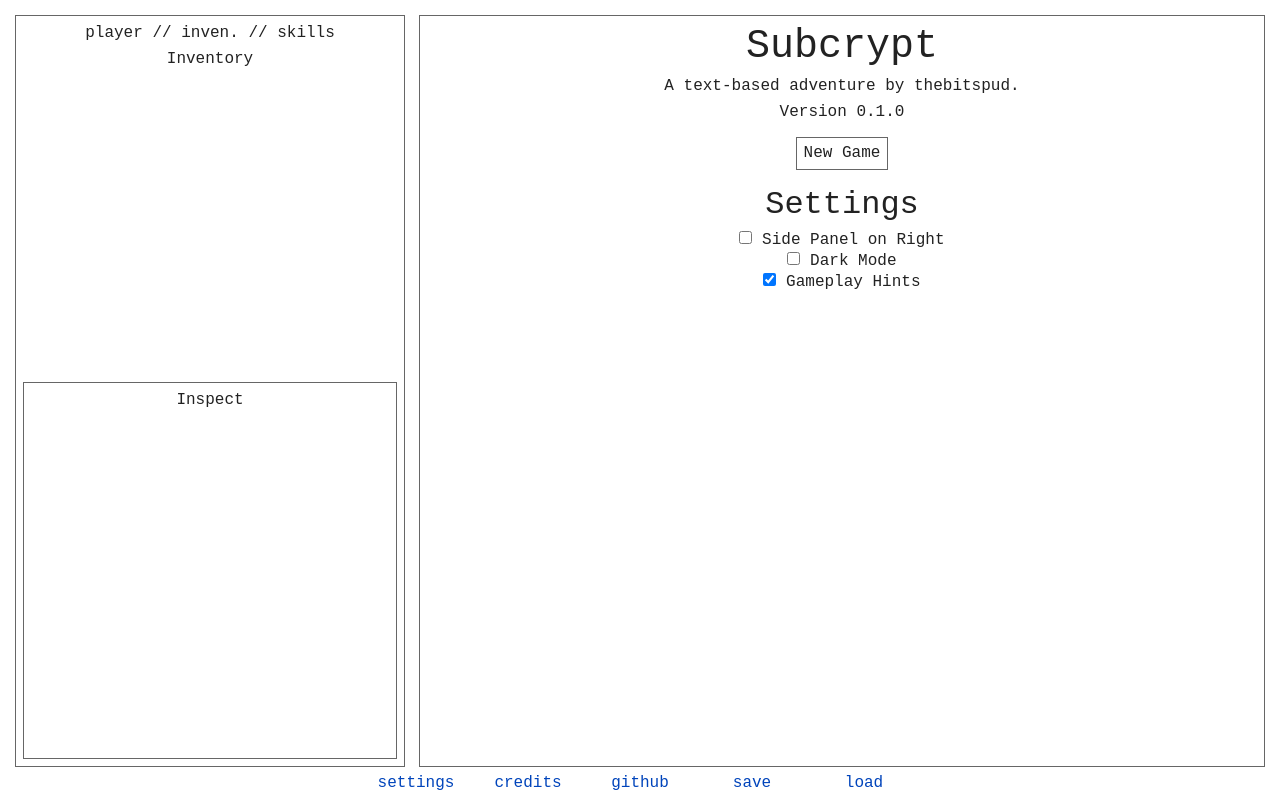
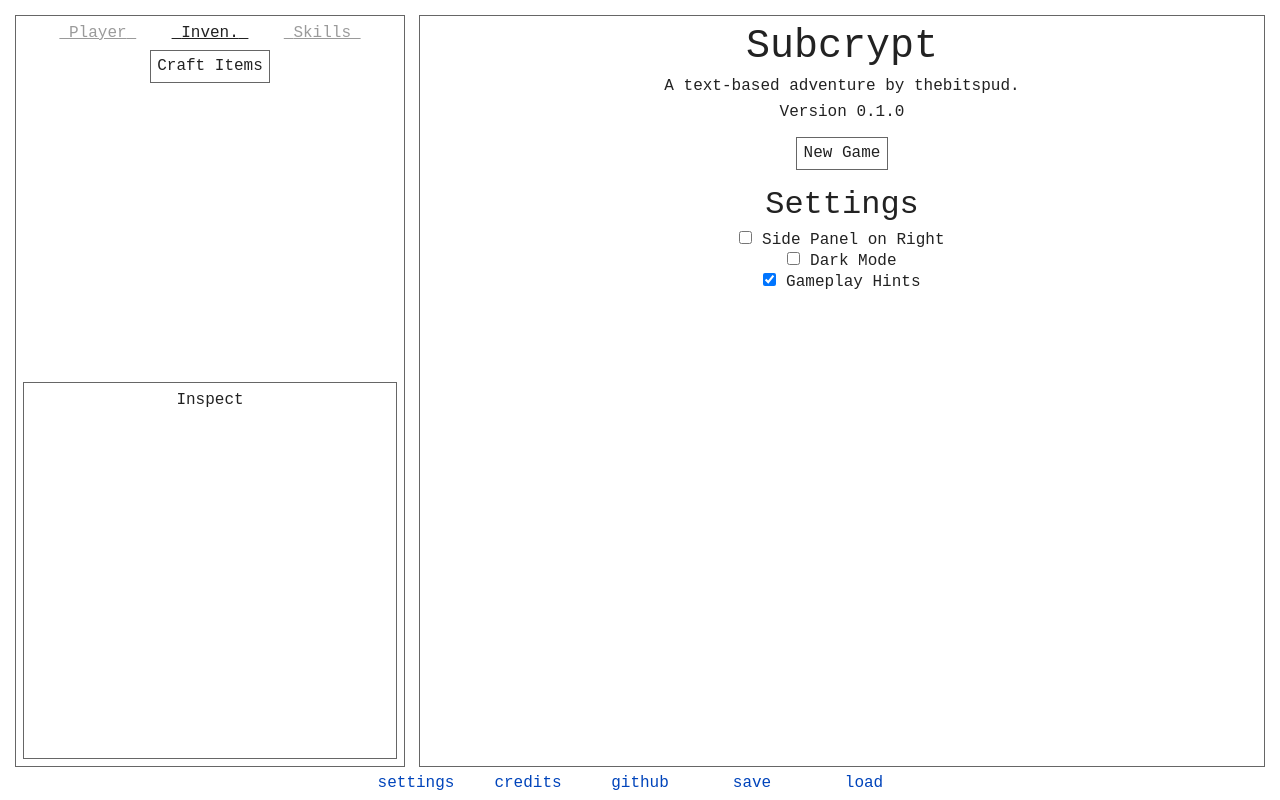
Before and after one commit to thebitspud/subcrypt, a Svelte app: page / in a window 1280 px wide. Built offline with nearby package versions, Linux system fonts and the light colour scheme.

Commit message:
Added script for fully functional inventory
+ inventory display and crafting test (hasheensheen)
+ working tabs on side panel

```diff
--- a/public/styles/inputs.css
+++ b/public/styles/inputs.css
@@ -49,11 +49,11 @@ a {
 a:hover,
 button.text:hover {
   background-color: inherit;
-  opacity: 0.8;
+  opacity: 80%;
 }
 
 a:active,
 button.text:active {
   background-color: inherit;
-  opacity: 0.6;
+  opacity: 60%;
 }
--- a/src/components/containers/SidePanel.svelte
+++ b/src/components/containers/SidePanel.svelte
@@ -1,19 +1,35 @@
 <script lang="ts">
   import Inspect from "../displays/Inspect.svelte";
   import Inventory from "../displays/Inventory.svelte";
-  import PlayerStats from "../displays/PlayerInfo.svelte";
+  import PlayerStats from "../displays/PlayerStats.svelte";
+  import Skills from "../displays/Skills.svelte";
 
-  type SidePanelTabs = "inventory" | "player";
+  type SidePanelTabs = "player" | "inventory" | "skills";
+  const tabList = new Map<SidePanelTabs, string>([
+    ["player", "Player"],
+    ["inventory", "Inven."],
+    ["skills", "Skills"],
+  ]);
   let currentTab: SidePanelTabs = "inventory";
 </script>
 
 <div class="SidePanel">
   <div class="data">
-    <p>player // inven. // skills</p>
+    <div class="Tabs">
+      {#each [...tabList.keys()] as tab}
+        <button
+          class:selected={currentTab === tab}
+          on:click={() => (currentTab = tab)}
+          class="text">&nbsp;{tabList.get(tab)}&nbsp;</button
+        >
+      {/each}
+    </div>
     {#if currentTab === "inventory"}
       <Inventory />
     {:else if currentTab === "player"}
       <PlayerStats />
+    {:else if currentTab === "skills"}
+      <Skills />
     {/if}
   </div>
   <Inspect />
@@ -32,4 +48,27 @@
     flex: 1 0 15rem;
     min-height: 10rem;
   }
+
+  .Tabs {
+    display: flex;
+    flex-flow: row wrap;
+    justify-content: space-evenly;
+    margin-bottom: 0.5rem;
+  }
+
+  .Tabs > button {
+    flex: 0 0 auto;
+    color: var(--main-color);
+    text-decoration: underline;
+    user-select: none;
+    opacity: 100%;
+  }
+
+  button:not(.selected) {
+    opacity: 45%;
+  }
+
+  button:not(.selected):hover {
+    opacity: 65%;
+  }
 </style>
--- a/src/components/displays/Inventory.svelte
+++ b/src/components/displays/Inventory.svelte
@@ -1,7 +1,39 @@
 <script lang="ts">
+  import { playerInventory as inven } from "../../scripts/stores/inventory";
+
+  let disabled = false;
+
+  function hasheensheen() {
+    inven.addItem("raw-iron-ore", 5);
+
+    while (inven.hasItem("raw-iron-ore", 3)) {
+      inven.removeItem("raw-iron-ore", 3);
+      inven.addItem("iron-ingot");
+    }
+
+    if (inven.hasItem("iron-ingot", 4)) {
+      inven.removeItem("iron-ingot", 4);
+      inven.addItem("iron-longsword");
+    }
+
+    if (inven.hasItem("iron-longsword", 5)) {
+      inven.removeItem("iron-longsword", 5);
+      inven.addItem("hasheensheen");
+    }
+
+    if (inven.hasItem("hasheensheen")) disabled = true;
+  }
 </script>
 
-<div class="Inventory">Inventory</div>
+<div class="Inventory">
+  {#each [...$inven] as [id, qty]}
+    <p>{id}{@html qty !== 1 ? ` &times; ${qty}` : ""}</p>
+  {/each}
+
+  {#if !disabled}
+    <button on:click={hasheensheen}>Craft Items</button>
+  {/if}
+</div>
 
 <style>
 </style>
--- /dev/null
+++ b/src/components/displays/Skills.svelte
@@ -0,0 +1,7 @@
+<script lang="ts">
+</script>
+
+<div class="Skills">Skills</div>
+
+<style>
+</style>
--- /dev/null
+++ b/src/scripts/stores/inventory.ts
@@ -0,0 +1,86 @@
+import { writable } from "svelte/store";
+
+function createInventory() {
+  const { subscribe, update } = writable(new Map<string, number>());
+
+  /**
+   * Adds the specified item to the player's inventory
+   * @param id the identifier of the item to be added
+   * @param qty (optional, default: 1) the quantity of the given item to add
+   */
+  function addItem(id: string, qty?: number) {
+    const addCount = qty ?? 1;
+    if (addCount <= 0) {
+      // Converting negative quantity requests to item removal
+      removeItem(id, -addCount);
+    } else {
+      update((i) => {
+        // x ?? y is shorthand for x ? x : y
+        i.set(id, (i.get(id) ?? 0) + addCount);
+
+        return i;
+      });
+    }
+  }
+
+  /**
+   * If possible, removes the specified item from the player's inventory
+   * @param id the identifier of the item to be removed
+   * @param qty (optional, default: all) the quantity of the given item to remove
+   */
+  function removeItem(id: string, qty?: number) {
+    const removeCount = qty ?? 1;
+    if (removeCount <= 0) {
+      // Converting negative quantity requests to item addition
+      addItem(id, -removeCount);
+    } else {
+      update((i) => {
+        if (!qty || removeCount >= (i.get(id) ?? 0)) {
+          // If quantity is left as default (all) OR the specified quantity to remove exceeds the
+          // number in the player's current inventory, delete the entry itself
+          i.delete(id);
+        } else i.set(id, (i.get(id) ?? 0) - removeCount);
+
+        return i;
+      });
+    }
+  }
+
+  /**
+   * Checks if the player has the specified item in their inventory
+   * @param id the identifier of the item to check for
+   * @param qty (optional, default: 1) the quantity of the given item in the player's inventory
+   * required for the query to return true
+   */
+  function hasItem(id: string, qty?: number): boolean {
+    const adjustedMin = Math.max(qty ?? 1, 1);
+
+    // Can't access the store here using $ so I have to do it like this
+    let queryReturn = false;
+    update((i) => {
+      if ((i.get(id) ?? 0) >= adjustedMin) queryReturn = true;
+      return i;
+    });
+    return queryReturn;
+  }
+
+  /**
+   * Clears the player's entire inventory
+   */
+  function reset() {
+    update((i) => {
+      i.clear();
+      return i;
+    });
+  }
+
+  return {
+    subscribe,
+    addItem,
+    removeItem,
+    hasItem,
+    reset,
+  };
+}
+
+export const playerInventory = createInventory();
--- a/tsconfig.json
+++ b/tsconfig.json
@@ -12,6 +12,7 @@
     "resolveJsonModule": true,
     "isolatedModules": true,
     "noEmit": true,
+    "rootDir": "src"
   },
 
   "include": ["src/**/*"],
```
Also changed, not shown: src/components/displays/PlayerStats.svelte (renamed from src/components/displays/PlayerInfo.svelte). Lines whose indentation alone changed are shown as unchanged.
